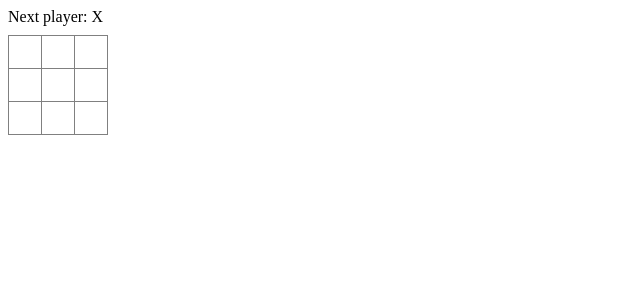
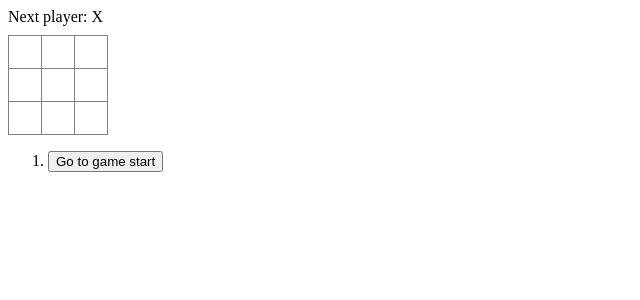
Before and after one commit to jurajliska/tic-tac-toe, a Next.js app: page / in a window 1280 px wide. Shown: the top 300 px of the page, without its empty margins (0-640 px from the left). Built offline with nearby package versions, Linux system fonts and the light colour scheme.

Commit message:
time travel

```diff
--- a/src/app/page.js
+++ b/src/app/page.js
@@ -80,12 +80,34 @@
 export default function Game() {
   const [xIsNext, setXIsNext] = useState(true);
   const [history, setHistory] = useState([Array(9).fill(null)]);
-  const currentSquares = history[history.length - 1];
+  const [currentMove, setCurrentMove] = useState(0);
+  const currentSquares = history[currentMove];
 
   function handlePlay(nextSquares) {
-    setHistory([...history, nextSquares]);
+    const nextHistory = [...history.slice(0, currentMove + 1), nextSquares];
+    setHistory(nextHistory);
+    setCurrentMove(nextHistory.length - 1);
     setXIsNext(!xIsNext);
   }
+
+  function jumpTo(nextMove) {
+    setCurrentMove(nextMove);
+    setXIsNext(nextMove % 2 === 0);
+  }
+
+  const moves = history.map((squares, move) => {
+    let description;
+    if (move > 0) {
+      description = "Go to move #" + move;
+    } else {
+      description = "Go to game start";
+    }
+    return (
+      <li key={move}>
+        <button onClick={() => jumpTo(move)}>{description}</button>
+      </li>
+    );
+  });
 
   return (
     <div className="game">
@@ -93,7 +115,7 @@
         <Board xIsNext={xIsNext} squares={currentSquares} onPlay={handlePlay} />
       </div>
       <div className="game-info">
-        <ol>{/*TODO*/}</ol>
+        <ol>{moves}</ol>
       </div>
     </div>
   )
```
